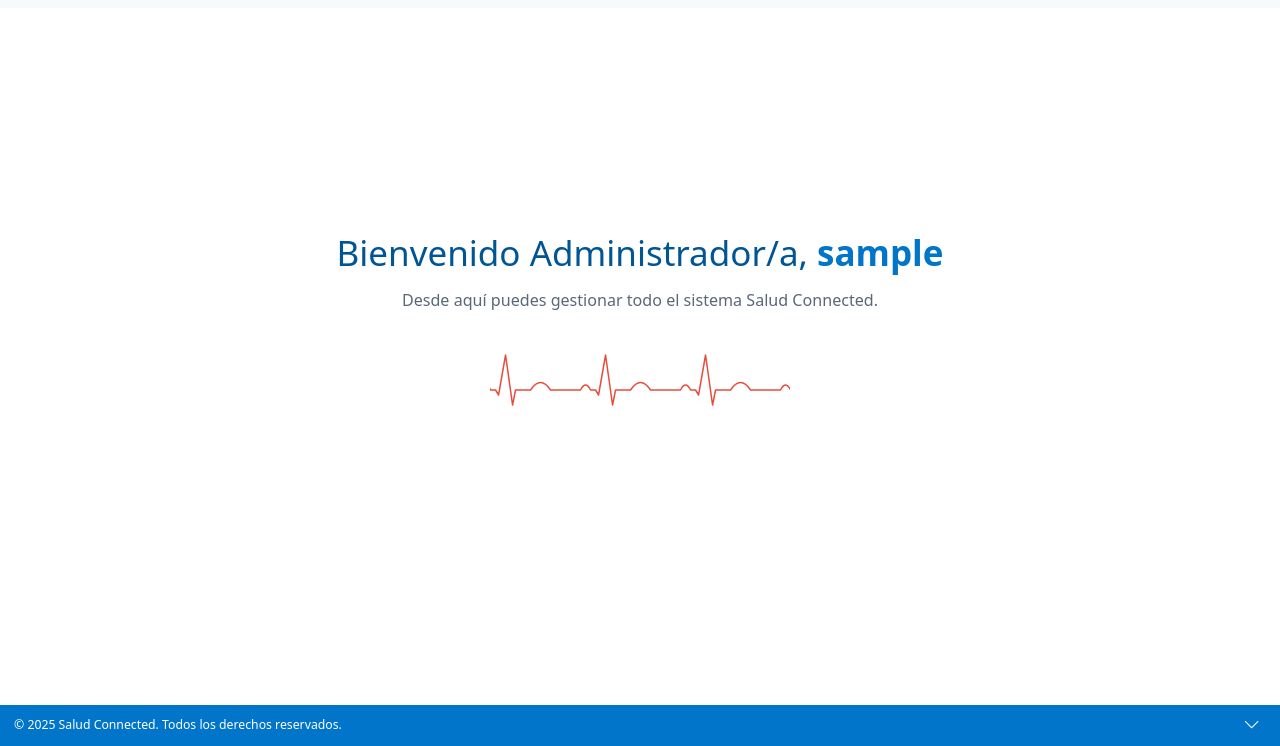
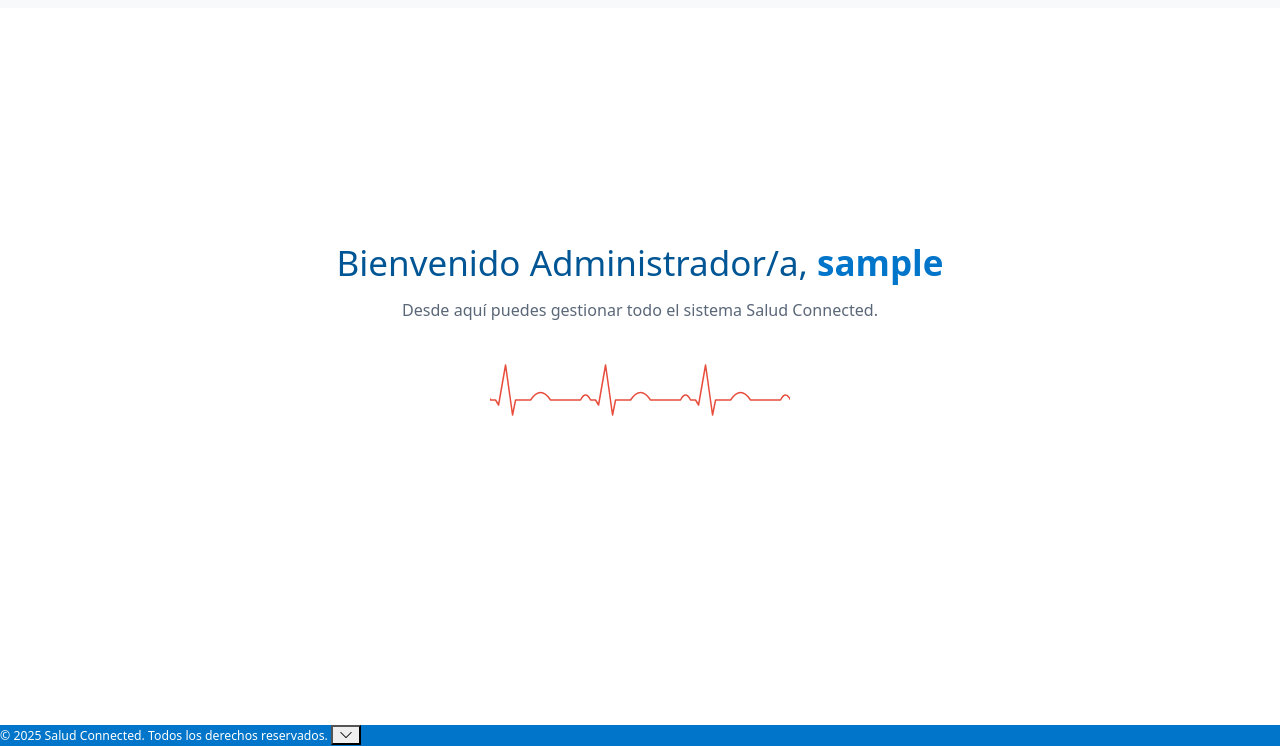
Before and after one commit to DanielMontealgr3/SALUD_CONNET, a PHP site: page /SALUDCONNECT/admi/inicio.php in a window 1280 px wide. Shown: the part 54-800 px from the top of the page. Run offline with PHP 8.4, Linux system fonts and the light colour scheme; the visitor is signed in with stand-in values (Sample User, id 1).

Commit message:
Elimine estilos de footer para ingresarlos a unos estilos diferentes para que sean usados por todos los roles

```diff
--- a/admi/estilo.css
+++ b/admi/estilo.css
@@ -93,31 +93,6 @@ body {
     margin: 25px auto;
     border-radius: 8px;
 }
-
-/* === FOOTER (Mantenemos tu color azul original) === */
-.footer-collapsible.navbar-custom-blue {
-    padding-top: 0.8rem !important;
-    padding-bottom: 0.8rem !important;
-    position: relative;
-    flex-shrink: 0;
-    background-color: rgb(0, 117, 201) !important;
-    margin-top: auto;
-}
-.footer-visible-bar {
-    display: flex;
-    justify-content: space-between;
-    align-items: center;
-    cursor: pointer;
-    padding-left: var(--bs-gutter-x, 1rem);
-    padding-right: var(--bs-gutter-x, 1rem);
-}
-.footer-toggler {
-    color: #ffffff;
-    background: none;
-    border: none;
-    font-size: 1.2rem;
-}
-.footer-toggler:focus { outline: none; box-shadow: none; }
 
 /* === TÍTULOS DE SECCIÓN (Para otras vistas) === */
 h3.titulo-lista {
```
